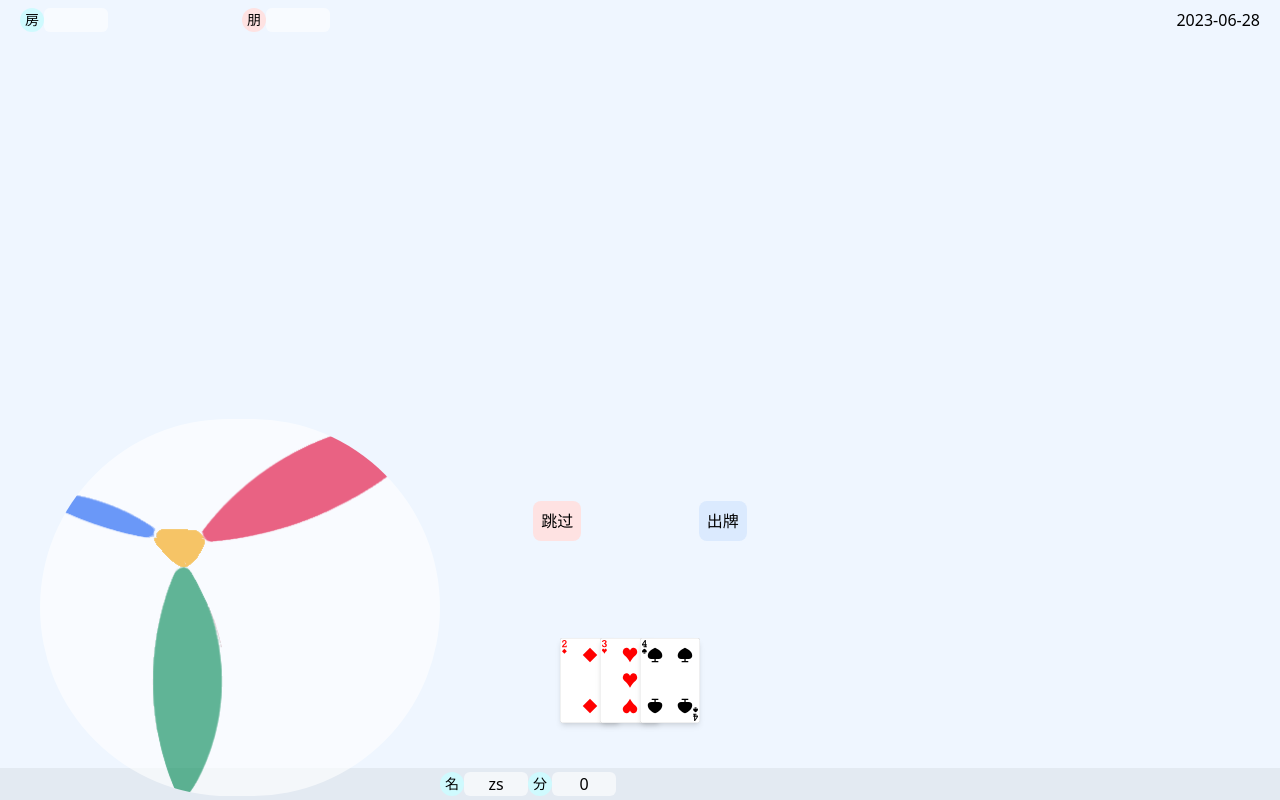
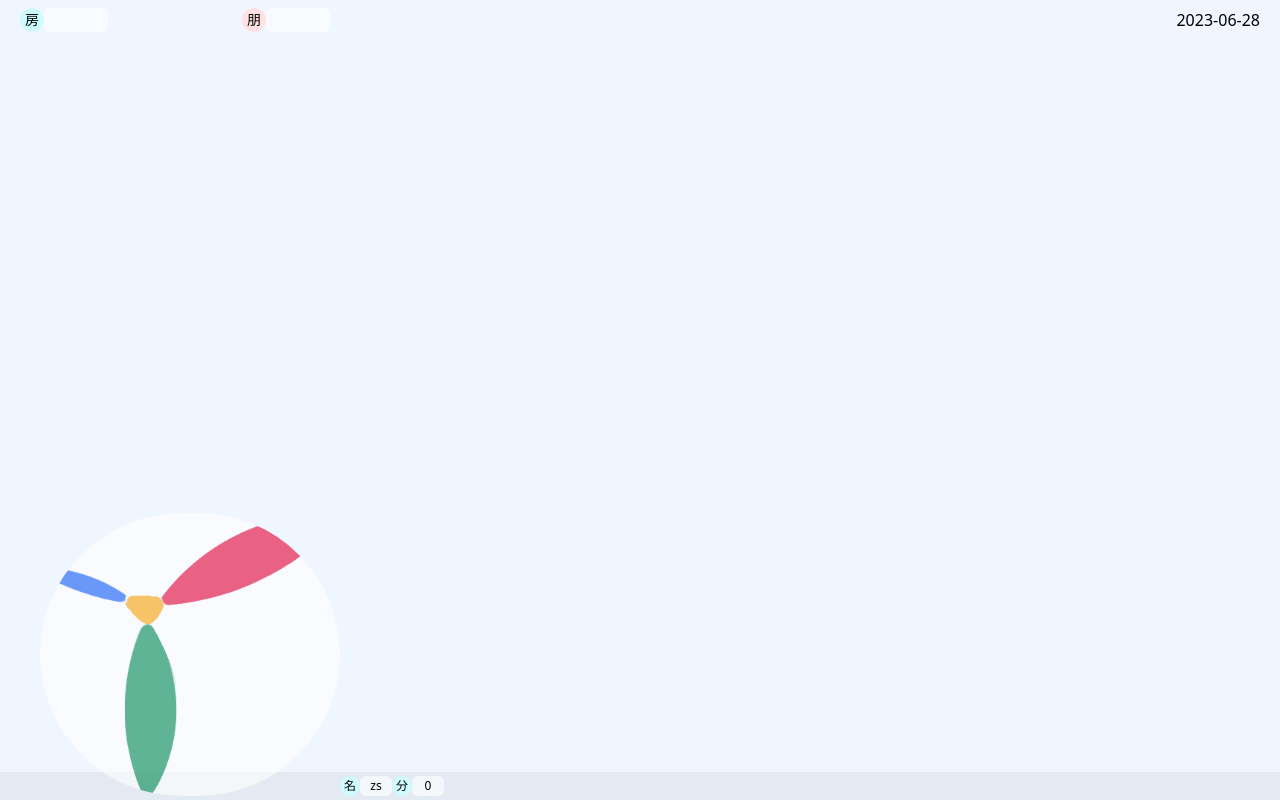
Before and after one commit to gamersover/NextPokerGame, a Next.js app: page /game/room in a window 1280 px wide. Built offline with nearby package versions, Linux system fonts and the light colour scheme.

Commit message:
处理用户游戏开始前的状态转换，并根据当前状态决定需要显示的组件

```diff
--- a/app/game/page.js
+++ b/app/game/page.js
@@ -50,7 +50,7 @@ function HomeButton({ handleJoin }) {
             room_number: data.room_number,
             player_name: data.player_name,
             player_id: data.player_id,
-            is_prepared: false
+            state: 1
           })
           router.push("/game/room")
         }
--- a/app/game/room/page.js
+++ b/app/game/room/page.js
@@ -8,7 +8,7 @@ import { useContext, useId } from 'react';
 import { is_valid_out_cards } from '@/utils/card';
 
 
-function GameAvater({ imgUrl, opacityValue = 'opacity-0', width = 40, height = 40, alt = '' }) {
+function GameAvater({ imgUrl, opacityValue = 'opacity-0', width = 30, height = 30, alt = '' }) {
     return (
         <>
             <Image src={imgUrl} width={width} height={height} alt={alt} className={`rounded-full w-auto h-auto ${opacityValue}`} />
@@ -129,15 +129,8 @@ function GameMain() {
     const [gameInfo, setGameInfo] = useContext(GameInfoContext)
     const socket = useContext(SocketContext)
 
-    // TODO: userInfo.all_cards 需要记录每个card是否被选中的状态，然后传给CardsPanel
-    // 只有start的时候服务端才会传入all_cards，后续all_cards维护都是在客户端进行
-
-    if (userInfo.player_id === gameInfo.curr_player_id) {
-        console.log("我是主角")
-    }
-
     function handlePrepare() {
-        if (userInfo.is_prepared) {
+        if (userInfo.state >= 2) {
             alert("已准备")
         }
         else {
@@ -146,7 +139,7 @@ function GameMain() {
                 if (data.status === 1) {
                     setUserInfo({
                         ...userInfo,
-                        is_prepared: true
+                        state: 2
                     })
                 }
                 else {
@@ -156,6 +149,7 @@ function GameMain() {
             socket.on("game_start_global", (data) => {
                 setUserInfo(userInfo => ({
                     ...userInfo,
+                    state: 3,
                     all_cards: data.all_cards.map((card, i) => ({ id: i, cardName: card, selected: false })) // 不是简单的赋值，需要初始化每个cards的选中状态为false，并未每个card生成一个唯一的id
                 }))
                 setGameInfo(gameInfo => ({
@@ -166,11 +160,11 @@ function GameMain() {
                 }))
             })
             socket.on("game_step", (data) => {
-                setGameInfo({
+                setGameInfo(gameInfo => ({
                     ...gameInfo,
                     last_valid_cards_info: data.last_valid_cards_info,
                     is_start: data.is_start
-                })
+                }))
             })
         }
     }
@@ -214,17 +208,30 @@ function GameMain() {
         }
     }
 
+    let content = null;
+    if (userInfo.state === 1) {
+        content = <GameButton title={"准备"} classes={"bg-red-100 text-sm"} onClick={handlePrepare} />
+    }
+    else if (userInfo.state === 2) {
+        content = <span>已准备</span>
+    }
+    else if (userInfo.state === 3 && gameInfo.curr_player_id === userInfo.player_id) {
+        content = (
+            <div className="flex w-full justify-between">
+                <GameButton title={"跳过"} classes={"bg-red-100 text-md"} />
+                <GameButton title={"出牌"} classes={"bg-blue-100 text-md"} onClick={handleGo} />
+            </div>
+        )
+    }
+
     return (
         <div className="flex h-2/5 w-full justify-center mb-7">
             <div className="flex flex-col justify-around items-center w-full">
-                {userInfo.is_prepared && <p>已准备</p>}
-                {(userInfo.player_id && !userInfo.is_prepared) && <GameButton title={"准备"} classes={"bg-red-100 text-sm"} onClick={handlePrepare} />}
-                <div className="flex w-1/6 justify-between">
-                    <GameButton title={"跳过"} classes={"bg-red-100 text-md"} />
-                    <GameButton title={"出牌"} classes={"bg-blue-100 text-md"} onClick={handleGo} />
+                <div className="flex w-2/12 justify-center">
+                    {content}
                 </div>
                 <div className="flex justify-center item-end w-screen">
-                    <CardsPanel cards={userInfo.all_cards} onCardSelect={handleCardSelect} />
+                    {userInfo.all_cards && <CardsPanel cards={userInfo.all_cards} onCardSelect={handleCardSelect} />}
                     {/* {userInfo.all_cards && <CardsPanel cards={["", "", ""]}/>} */}
                 </div>
             </div>
@@ -237,6 +244,7 @@ function GameFooter() {
     const [userInfo, setUserInfo] = useContext(UserInfoContext)
     const [gameInfo, setGameInfo] = useContext(GameInfoContext)
 
+    console.log(gameInfo.players_info)
     let state = 0
     if (gameInfo.players_info) {
         state = gameInfo.players_info[userInfo.player_id].state
@@ -246,14 +254,12 @@ function GameFooter() {
 
     return (
         <>
-            <div className=" bg-black bg-opacity-5 w-screen h-8 fixed left-0 bottom-0 z-0">
-            </div>
+            <div className="bg-black bg-opacity-5 w-screen h-7 fixed left-0 bottom-0 z-0"></div>
             <div className="fixed bottom-0 flex w-screen px-10 z-10 mb-1">
-                <div className="flex items-end justify-around w-1/3">
-                    <GameAvater imgUrl={"/avater.png"} opacityValue={opacityValue} />
-                    {/* <Image src="/avater.png" width={35} height={35} alt='图像' className={`rounded-full w-auto h-auto ${opacityValue}`} /> */}
-                    <CircleContent circleTitle={"名"} circleChild={userInfo.player_name} titleBgColor={'bg-cyan-100'} />
-                    <CircleContent circleTitle={"分"} circleChild={userInfo.score} titleBgColor={'bg-cyan-100'} />
+                <div className="flex items-end justify-around w-1/4 item-center">
+                    <GameAvater imgUrl={"/avater.png"} opacityValue={opacityValue} width={35} height={35} />
+                    <CircleContent circleTitle={"名"} circleChild={userInfo.player_name} titleBgColor={'bg-cyan-100'} size={"small"} />
+                    <CircleContent circleTitle={"分"} circleChild={userInfo.score} titleBgColor={'bg-cyan-100'} size={"small"}/>
                 </div>
             </div>
         </>
--- a/components/CardsPanel.js
+++ b/components/CardsPanel.js
@@ -16,7 +16,7 @@ function GameCard({ id, cardName, isSelected, onCardSelect }) {
             width={60}
             height={60}
             alt={`${cardName}`}
-            className={`shadow-md -ml-5 ${isSelected ? '-translate-y-3' : ''}`}
+            className={`shadow-md -ml-10 ${isSelected ? '-translate-y-3' : ''}`}
             onClick={(e) => handleSelect(e)}
         />
     )
--- a/components/CircleContent.js
+++ b/components/CircleContent.js
@@ -3,21 +3,22 @@ export default function CircleContent({circleTitle, circleChild, titleBgColor, s
         normal: {
             cicleHeight: "h-6",
             circleWidth: "w-6",
-            contentWidth: "w-16"
+            contentWidth: "w-16",
+            fontSize: "text-sm"
         },
         small: {
-            cicleHeight: "h-6",
-            circleWidth: "w-6",
-            contentWidth: "w-8"
+            cicleHeight: "h-5",
+            circleWidth: "w-5",
+            contentWidth: "w-8",
+            fontSize: "text-xs"
         }
     }
 
 
-    // TODO: 这种动态tailwindcss，最终打包生成的css没办法覆盖到
     return (
         <div className={`flex ${styleConfig[size].cicleHeight}`}>
-            <div className={`${titleBgColor} rounded-full flex justify-center items-center ${styleConfig[size].cicleHeight} ${styleConfig[size].circleWidth} text-sm`}>{circleTitle}</div>
-            <div className={`bg-white bg-opacity-60 rounded-md px-1 flex justify-center items-center ${styleConfig[size].contentWidth}`}>{circleChild}</div>
+            <div className={`${titleBgColor} ${styleConfig[size].fontSize} rounded-full flex justify-center items-center ${styleConfig[size].cicleHeight} ${styleConfig[size].circleWidth} text-sm`}>{circleTitle}</div>
+            <div className={`bg-white bg-opacity-60 ${styleConfig[size].fontSize} rounded-md px-1 flex justify-center items-center ${styleConfig[size].contentWidth}`}>{circleChild}</div>
         </div>
     )
 }
--- a/components/GameContext.js
+++ b/components/GameContext.js
@@ -13,7 +13,9 @@ function SocketProvider({ children }) {
         player_id: null,
         is_prepared: false,
         score: 0,
-        all_cards: ["2_方块", "3_红桃", "4_黑桃"].map((card, i) => ({cardName: card, selected: false})),
+        all_cards: null,
+        state: 0,  // 0: 未加入房间，1: 加入房间 2: 已准备 3: 游戏开始 4: 出牌结束
+        // [].map((card, i) => ({cardName: card, selected: false})),
     })
 
     const [gameInfo, setGameInfo] = useState({
--- a/components/RoomNumberInput.js
+++ b/components/RoomNumberInput.js
@@ -34,7 +34,7 @@ export default function RoomNumberInput({ handleCancel, handleOk }) {
                         room_number: data.room_number,
                         player_name: data.player_name,
                         player_id: data.player_id,
-                        is_prepared: false
+                        state: 1
                     })
                     setGameInfo({
                         ...gameInfo,
```
